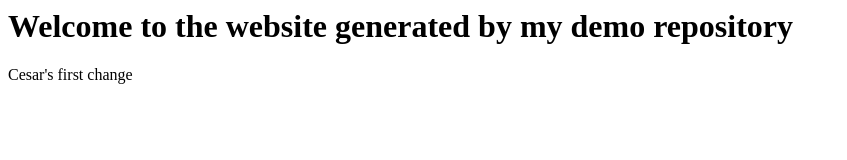
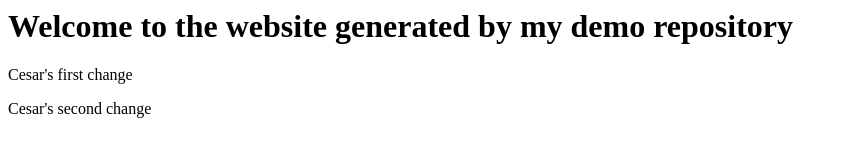
Before and after one commit to hermosillo-i3/demo-repository, a website: page index.html in a window 1280 px wide. Shown: the whole page, without its empty margins (0-847 px from the left). Drawn offline with Linux system fonts and the light colour scheme.

Commit message:
second change

```diff
--- a/index.html
+++ b/index.html
@@ -1,2 +1,3 @@
 <h1>Welcome to the website generated by my demo repository</h1>
 <p>Cesar's first change</p>
+<p>Cesar's second change</p>
```
